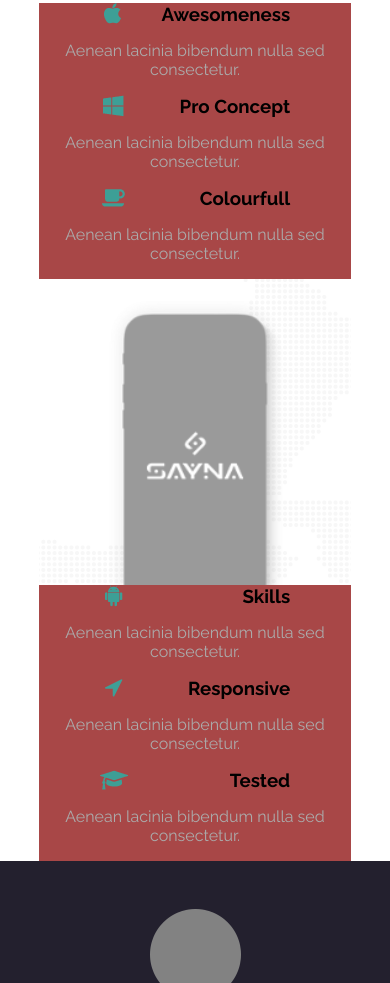
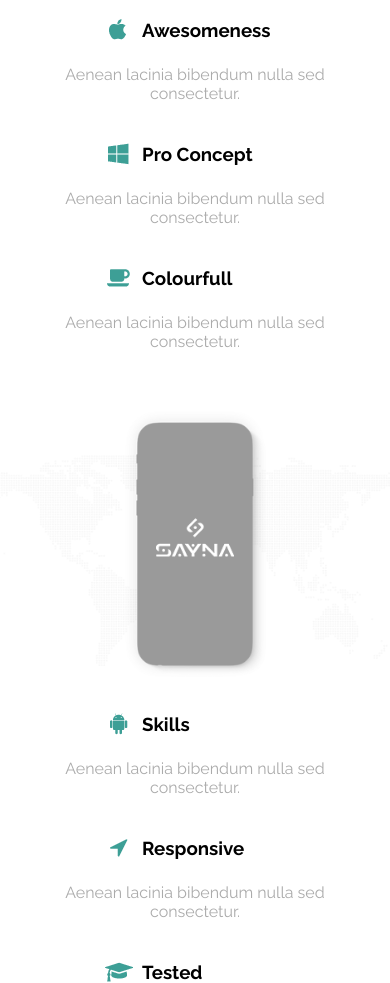
Before and after one commit to rMamitiana/HTML-CSS-EXERCICE2, a plain HTML site: page index.html in a window 390 px wide. Shown: the part 1017-2000 px from the top of the page. Drawn offline with Linux system fonts and the light colour scheme.

Commit message:
new_app section responsive

```diff
--- a/assets/css/style.css
+++ b/assets/css/style.css
@@ -4,6 +4,12 @@
   margin: 0;
   padding: 0;
   font-family: Raleway, Arial, sans-serif;
+}
+
+header {
+  background-image: url("/assets/img/header_bg.jpg");
+  background-size: cover;
+  background-repeat: no-repeat;
 }
 
 ul {
@@ -14,12 +20,20 @@
   text-decoration: none;
 }
 
+.w_100 {
+  width: 100%;
+}
+
 .underline {
   text-decoration: underline;
 }
 
 .text_center {
   text-align: center;
+}
+
+.text_right {
+  text-align: right;
 }
 
 .container {
@@ -62,14 +76,13 @@
   margin: 0 auto;
 }
 
-.fit_content {
-  width: 100%;
-  height: auto;
+.row_reverse {
+  flex-direction: row-reverse;
 }
 
 /******************************************
 *******************************************
-*			        In desktop
+*			  In desktop
 *******************************************
 *******************************************/
 
@@ -88,7 +101,7 @@
 
 #nav_bar .item {
   flex-grow: 1;
-  padding: 1em;
+  padding: 1em 0;
 }
 
 #nav_bar .item_3 > a {
@@ -160,48 +173,53 @@
 /*
 *			third section (new product)
 ***************************************************/
-#product_container {
-  background-image: url("/assets/img/map_bg.png");
-}
-
-#product_phrase > p {
+#product_sentence .container > p {
   max-width: 500px;
   margin: 2em auto;
 }
 
-#product_phrase > h2 {
+#product_sentence .container > h2 {
   margin-top: 2.5em;
 }
 
-#product_container {
-  display: flex;
-  align-items: stretch;
+#product_list {
+  background-image: url("/assets/img/map_bg.png");
+  background-repeat: no-repeat;
+  background-size: contain;
+  background-position: center left;
 }
 
-#product_container .item {
-  background-color: rgb(168, 71, 71);
-  max-width: 170px;
+#product_list .container {
+  display: flex;
+  justify-content: space-between;
+  padding-bottom: 2em;
 }
 
-#product_container .main_product {
-  flex-grow: 1;
+#product_list .list {
+  max-width: 200px;
 }
 
-#product_container .main_product > img {
-  width: 100%;
-  max-width: 180px;
+#product_list .item {
+  display: block;
+  margin: 1em 0;
+  flex-shrink: 1;
 }
 
-#product_container .item > h3 {
+#product_list .item > h3 {
   display: flex;
-  justify-content: space-between;
   align-items: center;
-  max-width: 100%;
+  gap: 10%;
+  width: 100%;
+  margin: 0;
 }
 
-#product_container .item > p {
-  padding-top: 1em;
-  padding-bottom: 1em;
+#product_list .item > p {
+  padding: 1.5em 0;
+}
+
+.main_product {
+  width: 12em;
+  height: 100%;
 }
 
 /*
@@ -276,7 +294,7 @@
 }
 
 /*
-*			            footer
+*			     footer
 *******************************************/
 #copyright,
 #copyright .container > p,
@@ -341,9 +359,16 @@
 
 /******************************************
 *******************************************
-*			          In mobile
+*			    In mobile
 *******************************************
 *******************************************/
+
+@media only screen and (max-width: 1280px) and (min-width: 1024px) {
+  .md_w_auto{
+    width: auto;
+  }
+}
+
 @media only screen and (max-width: 1040px) {
   #contact .item_1 {
     grid-column: 1/3;
@@ -384,6 +409,10 @@
 }
 
 @media only screen and (max-width: 600px) {
+  .mb_row {
+    flex-direction: row;
+  }
+
   .mb_hidden {
     display: none;
   }
@@ -408,22 +437,24 @@
     margin-right: auto;
   }
 
-  #product_container {
-    flex-wrap: wrap;
+  #product_list .container {
     flex-direction: column;
   }
 
-  #product_container .item {
-    max-width: 500px;
+  #product_list .list {
+    max-width: 600px;
   }
 
-  #product_container .item > h3 {
-    max-width: 50%;
-    margin: 0 auto;
+  #product_list .item > h3 {
+    gap: 5%;
+    margin-left: auto;
+    margin-right: auto;
+    width: 180px;
   }
 
   .main_product {
     padding: 1em;
+    width: auto;
   }
 
   #fonctionality .context {
--- a/index.html
+++ b/index.html
@@ -8,7 +8,8 @@
     <title>Sayna</title>
 </head>
 <body>
-    <nav id="nav_bar" class="bg_navy_blue">
+    <header>
+        <nav id="nav_bar">
             <ul class="list container">
                 <li class="item item_1 mb_hidden">
                     <a href="#" class="text_white">Home</a>
@@ -18,7 +19,7 @@
                 </li>
                 <li class="item item_3">
                     <a href="#">
-                    <img src="/assets/img/SAYNA_Horizontal_-_Blanc.png" alt="sayna logo blanc" class="fit_content mb_img_center">
+                        <img src="/assets/img/SAYNA_Horizontal_-_Blanc.png" alt="sayna logo blanc" class="mb_img_center w_100">
                     </a>
                 </li>
                 <li class="item item_4 mb_hidden">
@@ -26,7 +27,7 @@
                 </li>
             </ul>
         </nav>
-    <section id="first_section" class="bg_navy_blue">
+        <section id="first_section">
             <div class="container">
                 <h1 class="text_center text_white"><span>Promote your</span> new App!</h1>
                 <h2 class="text_center text_sky_blue">NEW SOFTWARE IN THE APP STORE</h2>
@@ -41,6 +42,7 @@
                 <img src="/assets/img/image_600px_1.png" alt="image_600px_1" class="img img_center">
             </div>
         </section>
+    </header>
     <section id="social_media" class="bg_grey">
         <div class="container">
             <ul class="list">
@@ -89,15 +91,17 @@
         </div>
     </section>
     <section id="new_app">
+        <div id="product_sentence">
             <div class="container">
-            <div id="product_phrase">
                 <h2 class="text_center"><span>Check Our</span> New App .</h2>
                 <p class="text_grey">
                     Aenean lacinia bibendum nulla sed consectetur. Donec sed
                     odio dui. Lorem ipsum dolor sit amet, consectetur adipiscing
                 </p>
             </div>
-            <div id="product_container">
+        </div>
+        <div id="product_list">
+            <div class="container">
                 <ul class="list">
                     <li class="item">
                         <h3>
@@ -121,30 +125,28 @@
                         <p class="text_grey mb_text_center">Aenean lacinia bibendum nulla sed consectetur.</p>
                     </li>
                 </ul>
-                <div class="main_product">
-                    <img src="/assets/img/iphone.png" alt="iphone" class="img_center">
-                </div>
+                <img src="/assets/img/iphone.png" alt="iphone" class="mb_img_center main_product">
                 <ul class="list">
                     <li class="item">
-                        <h3>
+                        <h3 class="row_reverse mb_row">
                             <img src="/assets/img/icon_28px_4.png" alt="android icon">
                             <span>Skills</span>
                         </h3>
-                        <p class="text_grey mb_text_center">Aenean lacinia bibendum nulla sed consectetur.</p>
+                        <p class="text_right text_grey mb_text_center">Aenean lacinia bibendum nulla sed consectetur.</p>
                     </li>
                     <li class="item">
-                        <h3>
+                        <h3 class="row_reverse mb_row">
                             <img src="/assets/img/icon_28px_5.png" alt="arrow icon">
                             <span>Responsive</span>
                         </h3>
-                        <p class="text_grey mb_text_center">Aenean lacinia bibendum nulla sed consectetur.</p>
+                        <p class="text_right text_grey mb_text_center">Aenean lacinia bibendum nulla sed consectetur.</p>
                     </li>
                     <li class="item">
-                        <h3>
+                        <h3 class="row_reverse mb_row">
                             <img src="/assets/img/icon_28px_6.png" alt="cap icon">
                             <span>Tested</span>
                         </h3>
-                        <p class="text_grey mb_text_center">Aenean lacinia bibendum nulla sed consectetur.</p>
+                        <p class="text_right text_grey mb_text_center">Aenean lacinia bibendum nulla sed consectetur.</p>
                     </li>
                 </ul>
             </div>
@@ -183,7 +185,7 @@
     <section id="fonctionality">
         <div class="container">
             <div class="item item_1">
-                <img src="/assets/img/Composant_1_2.png" alt="desktop device">
+                <img src="/assets/img/Composant_1_2.png" alt="desktop device" class="w_100 md_w_auto">
                 <div class="context">
                     <h3>Litmus Tested .</h3>
                     <p class="text_grey">
@@ -193,7 +195,7 @@
                 </div>
             </div>
             <div class="item item_2">
-                <img src="/assets/img/image_300px_2.png" alt="mobile device">
+                <img src="/assets/img/image_300px_2.png" alt="mobile device" class="w_100 md_w_auto">
                 <div class="context">
                     <h3>100% Responsive .</h3>
                     <p class="text_grey">
@@ -209,7 +211,7 @@
             <div class="container">
                 <div class="item item_1 description">
                     <h3 class="title mb_text_center">
-                        <img src="/assets/img/SAYNA_Horizontal_-_Noir.png" alt="Shayna logo noir" class="mb_img_center fit_content">
+                        <img src="/assets/img/SAYNA_Horizontal_-_Noir.png" alt="Shayna logo noir" class="mb_img_center w_100">
                     </h3>
                     <p class="text_grey mb_text_center">
                         Donec sed odio dui. Donec id elit non mi porta gravida
@@ -238,7 +240,7 @@
                 </div>
             </div>
         </section>
-        <section id="copyright">
+        <div id="copyright">
             <div class="container">
                 <p class="text_grey mb_text_center">
                     &copy; Copyright Sayna 2016 - All Right Reverse
@@ -266,7 +268,7 @@
                     </li>
                 </ul>
             </div>
-        </section>
+        </div>
     </footer>
 </body>
 </html>
```
Also changed, not shown: 1 other file. Lines whose indentation alone changed are shown as unchanged.
